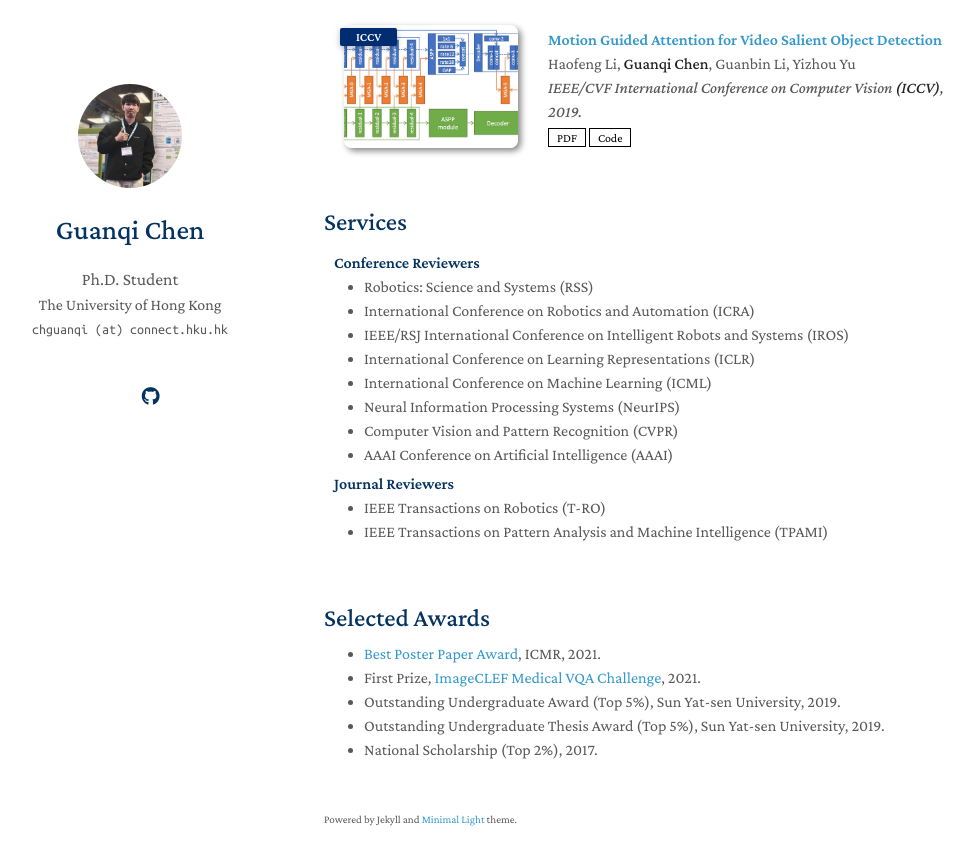
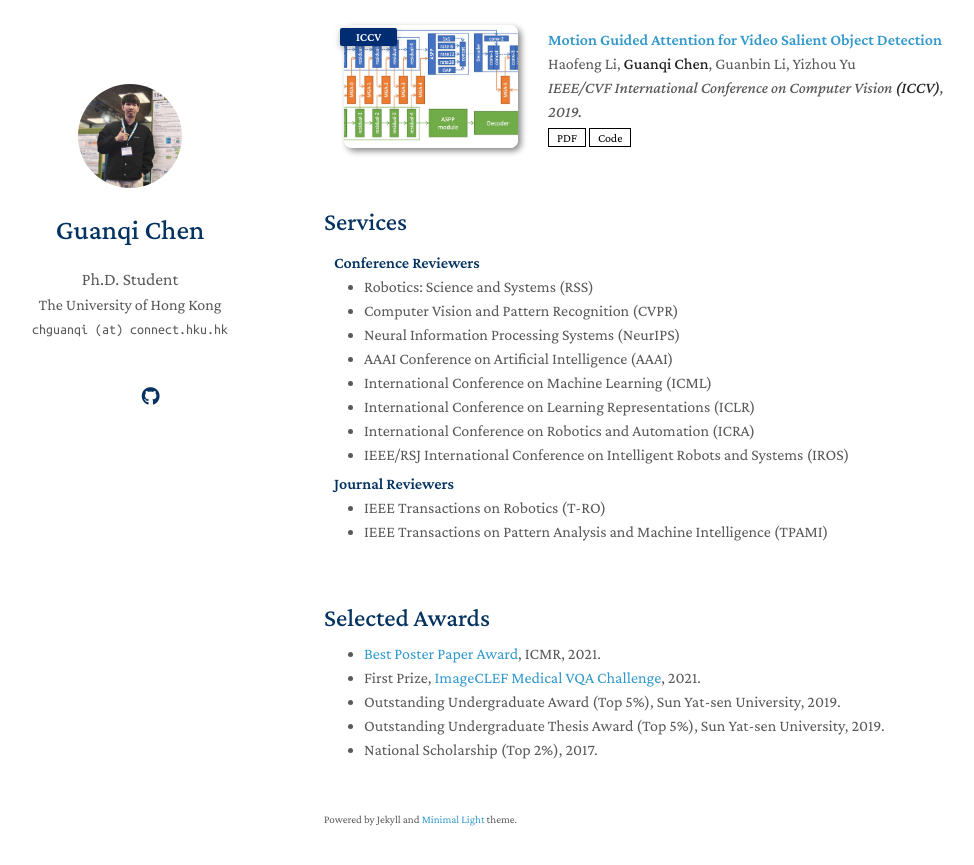
Before and after one commit to chenguanqi/chenguanqi.github.io, a Jekyll site: the page built from index.md, in a window 1280 px wide and 900 px high, scrolled down 1889 px. Shown: the top 865 px of the window, without its empty margins (146-1120 px from the left). Built offline with Jekyll 4.4.1, drawn with Linux system fonts in a browser that asks for light colours; nearby versions of some CDN libraries; a style sheet for code colours, icons or effects is not loaded; our own code applies the rules of GitHub Pages for plain Markdown files.

Commit message:
update_3

```diff
--- a/_includes/services.md
+++ b/_includes/services.md
@@ -4,13 +4,13 @@
 
 <ul style="margin:0 0 5px;">
   <li>Robotics: Science and Systems (RSS)</li>
+  <li>Computer Vision and Pattern Recognition (CVPR)</li>
+  <li>Neural Information Processing Systems (NeurIPS)</li>
+  <li>AAAI Conference on Artificial Intelligence (AAAI)</li>
+  <li>International Conference on Machine Learning (ICML)</li>
+  <li>International Conference on Learning Representations (ICLR)</li>
   <li>International Conference on Robotics and Automation (ICRA)</li>
   <li>IEEE/RSJ International Conference on Intelligent Robots and Systems (IROS)</li>
-  <li>International Conference on Learning Representations (ICLR)</li>
-  <li>International Conference on Machine Learning (ICML)</li>
-  <li>Neural Information Processing Systems (NeurIPS)</li>
-  <li>Computer Vision and Pattern Recognition (CVPR)</li>
-  <li>AAAI Conference on Artificial Intelligence (AAAI)</li>
 </ul>
 
 <h4 style="margin:0 10px 0;">Journal Reviewers</h4>
```
